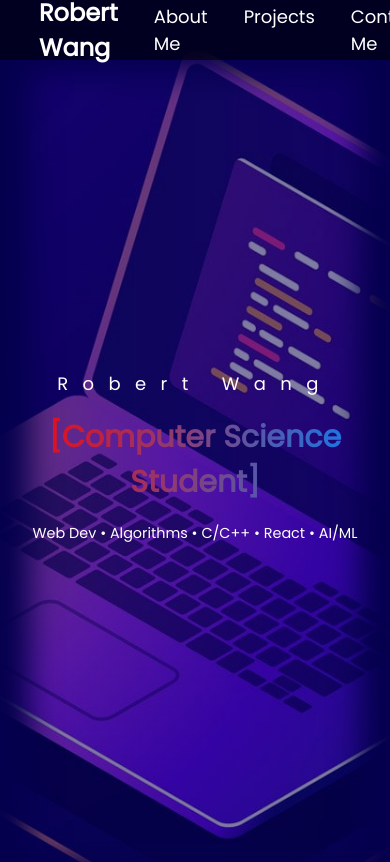
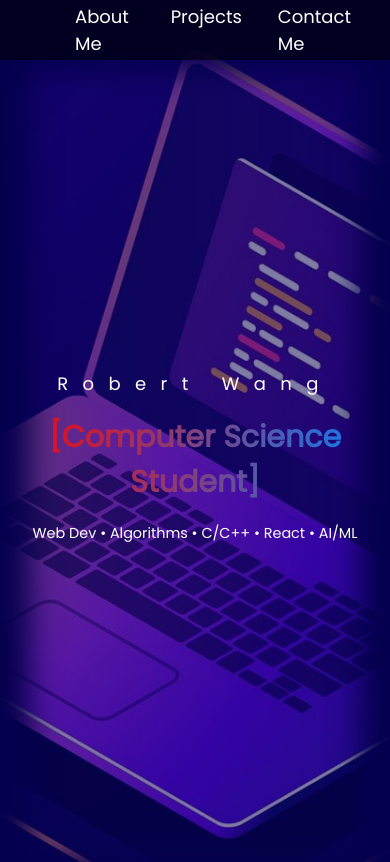
Before and after one commit to RWang-Dev/My-Website, a React (Create React App) app: page / in a window 390 px wide. Shown: the top 862 px of the page. Built offline with nearby package versions, Linux system fonts and the light colour scheme.

Commit message:
changed header to be sort of responsive

```diff
--- a/src/components/layout/MainNavigation.module.css
+++ b/src/components/layout/MainNavigation.module.css
@@ -53,3 +53,22 @@
 .header li:hover {
   font-weight: bold;
 }
+
+@media screen and (max-width: 480px) {
+  .logo {
+    font-size: 0;
+    width: 0;
+    height: 0;
+    margin: 0;
+    padding: 0;
+  }
+}
+
+
+@media screen and (min-width: 768px) {
+  .logo {
+    font-size: 2rem;
+    color: white;
+    font-weight: bold;
+  }
+}
```
